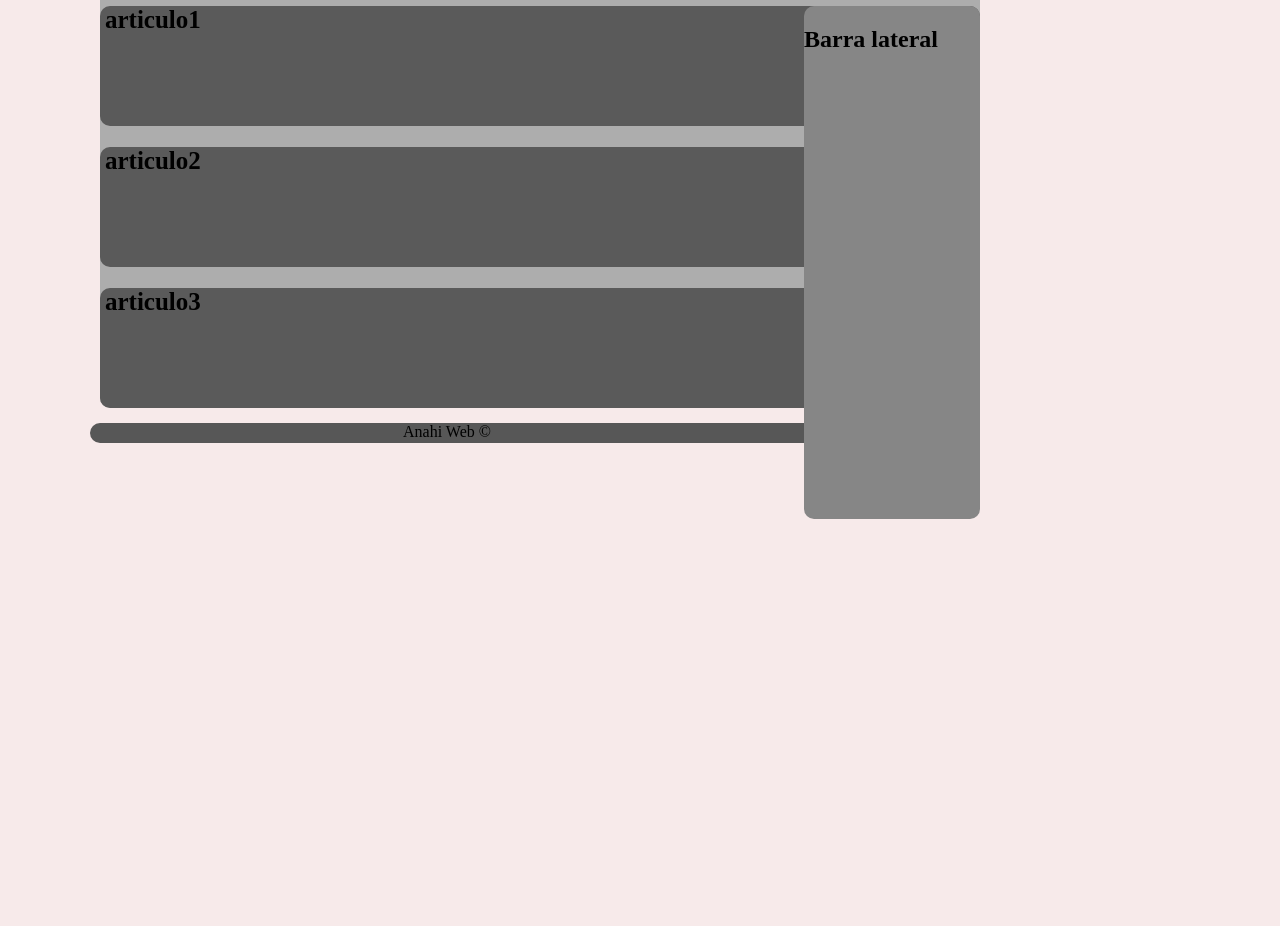
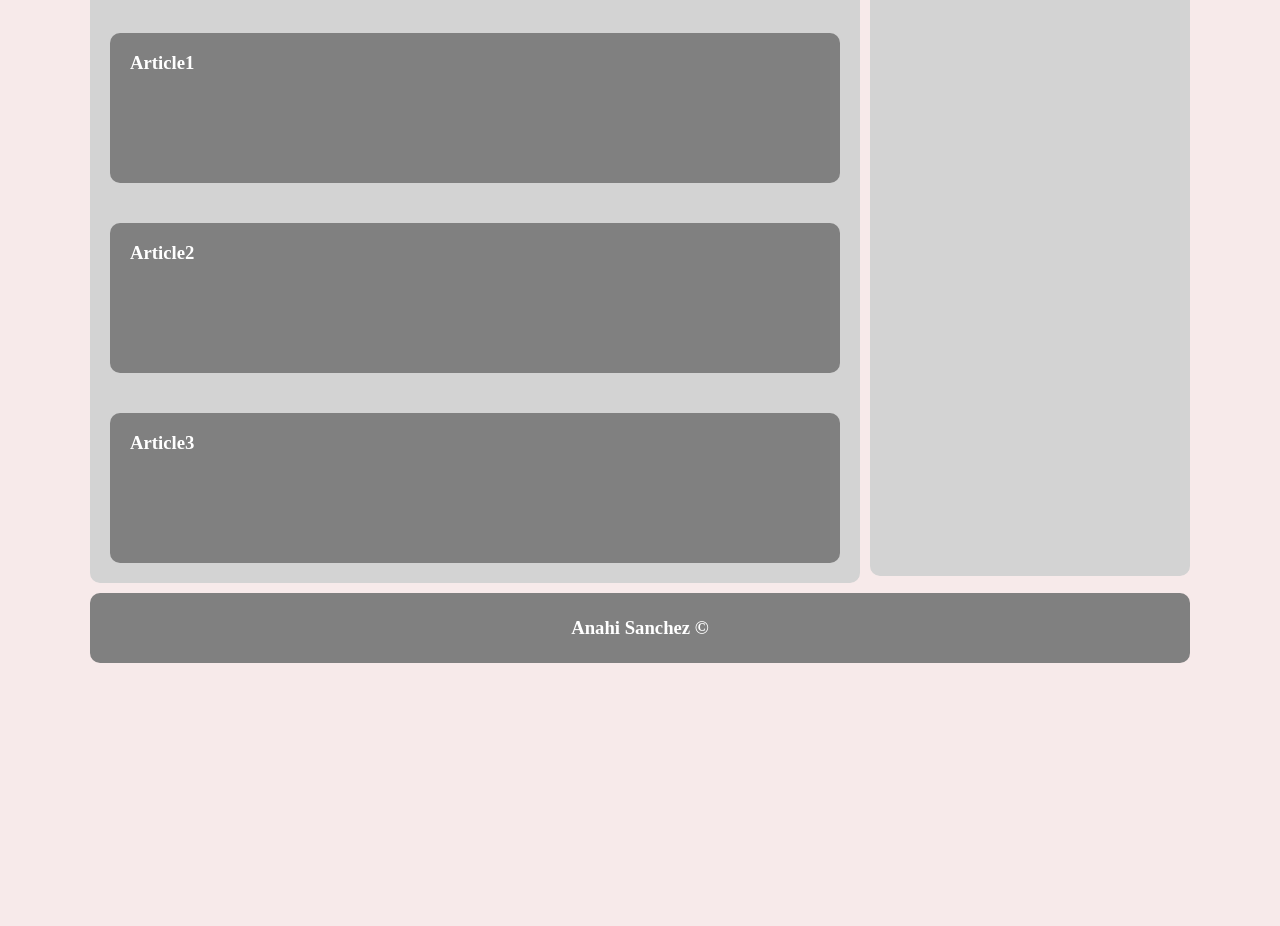
Before and after one commit to AnahiSanchez22/Plantilla-grises, a plain HTML site: page index.html in a window 1280 px wide. Shown: the part 265-1191 px from the top of the page. After the commit the page ends 928 px from the top, so only its background shows below. Drawn offline with Linux system fonts and the light colour scheme.

Commit message:
Plantilla gris html y css - actualizacion

```diff
--- a/index.html
+++ b/index.html
@@ -19,28 +19,24 @@
             <h1>Navbar</h1>
         </nav>
 
-        <!--Contenedor-->
-        <div id="content">
-            <div id="central">
-                <h1>Section</h1>
-            <!--Barra lateral-->
-            <aside id="lateral">
-                <h1>Barra lateral</h1>
-            </aside>
+       <section id="content">
+            <h2> Section</h2>
              <article class="article">
-                    <h2>articulo1</h2>
+                <h3>Article1</h3>
              </article>
              <article class="article">
-                    <h2>articulo2</h2>
+                <h3>Article2</h3>
              </article>
              <article class="article">
-                    <h2>articulo3</h2>
+                <h3>Article3</h3>
              </article>
-            </div>
-                 <footer>Anahi Web &copy; </footer>
-        </div>
-
-
+        </section>
+        <aside>
+            <h2>Barra lateral</h2>
+        </aside>
+        <footer>
+             <h3>Anahi Sanchez &copy;</h3>
+        </footer>
     </div>
 
 </body>
--- /dev/null
+++ b/login.css
@@ -0,0 +1,39 @@
+*
+{
+    margin: 0px;
+    padding: 0%;
+}
+
+body
+{
+    font-family: Cambria, Cochin, Georgia, Times, 'Times New Roman', serif;
+    background: #645270;
+    background: linear-gradient(0deg, rgba(100, 82, 112, 1) 0%, rgba(44, 37, 48, 1) 100%);
+}
+
+#login-card
+{
+    margin: 100px auto;
+    min-height: 300px;
+    width: 500px;
+    padding: 20px;
+    border-radius: 10px;
+    text-align: center;
+    background: #bc99e0;
+    background: linear-gradient(0deg, rgba(188, 153, 224, 1) 0%, rgba(97, 83, 115, 1) 100%);
+}
+
+.password, .name
+{
+    margin: 20px 0;
+}
+input
+{
+    width: 90%;
+    padding: 10px 20px;
+}
+.boton
+{
+    margin-top: 40px;
+
+}
--- a/style.css
+++ b/style.css
@@ -34,52 +34,63 @@ nav
     border-radius: 10px;
 }
 
+nav h1
+{
+    margin-left: 20px;
+}
+
 #content
 {
+    margin-top: 20px;
     float: left;
-    width: 80%;
-    min-height: 1000px;
-}
-
-#central
-{
-    background-color: rgb(173, 173, 173);
-    margin: 10px;
-    width: 100%;
+    width: 70%;
+    min-height: 600px;
+    background-color: lightgray;
     border-radius: 10px;
 }
-
+#content h2
+{
+    margin-left: 20px;
+}
 .article
 {
-    color: rgb(0, 0, 0);
-    margin-top: 15px;
-    margin-bottom: 15px;
+    float: left;
+    width: 730px;
+    height: 150px;
+    color: white;
+    margin-top: 20px;
+    margin-bottom: 20px;
+    margin-left: 20px;
+    background: gray;
     border-radius: 10px;
-    background-color: rgb(90, 90, 90);
-    min-height: 120px;
 }
-
-.article h2
+.article h3
 {
-    margin-left: 5px;
-    font-size: 25px;
-    color:  rgb(0, 0, 0) ;
+    margin-left: 20px;
 }
-
 aside
 {
-    float: right;
-    width: 20%;
-    min-height: 513px;
-    background: rgb(134, 134, 134);
+    margin-top: 20px;
+    float: left;
+    width: 320px;
+    min-height: 630px;
+    margin-left: 10px;
+    background-color: lightgray;
     border-radius: 10px;
 }
-
+aside h2
+{
+    margin-left: 20px;
+}
 footer
 {
-background: rgb(87, 87, 87);
-font-weight: lighter;
-text-align: center;
-border-radius: 10px;
-min-height: 20px;
+    width: 100%;
+    height: 70px;
+    margin-top: 10px;
+    float: left;
+    color: white;
+    background: grey;
+    border-radius: 10px;
+    align-content: center;
+    text-align: center;
 }
--- a/style2.css
+++ b/style2.css
@@ -9,14 +9,12 @@
     padding:0px;
 }
 body{
-    background-color:;
-    font-family: cursive;
+    font-family:'Times New Roman', Times, serif;
 }
 #container{
     width: 1500px;
-    margin: 0px;
-    border: 1px solid black;
-}
+    margin: 0px auto;
+    /* border: 1px solid black; */}
 header{
     background-color: lightgray;
     height: 100px;
@@ -36,6 +34,40 @@ nav{
 {
     float: left;
     width: 80%;
-    min-height: 700px;
+    min-height: 600px;
     background-color: lightgray;
+    border-radius: 5px;
 }
+.article
+{
+    float: left;
+    width: 1150px;
+    height: 150px;
+    color: white;
+    margin-top: 20px;
+    margin-bottom: 20px;
+    margin-left: 20px;
+    background: gray;
+    border-radius: 5px;
+}
+aside
+{
+    float: left;
+    width: 290px;
+    min-height: 600px;
+    margin-left: 10px;
+    background-color: lightgray;
+    border-radius: 10px;
+}
+footer
+{
+    width: 100%;
+    height: 70px;
+    margin-top: 10px;
+    float: left;
+    color: white;
+    background: grey;
+    border-radius: 10px;
+    align-content: center;
+    text-align: center;
+}
```
Also changed, not shown: login.html (added, +30 -0 lines). Lines whose indentation alone changed are shown as unchanged.
